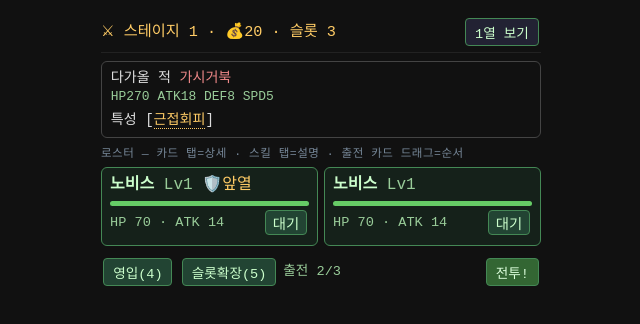
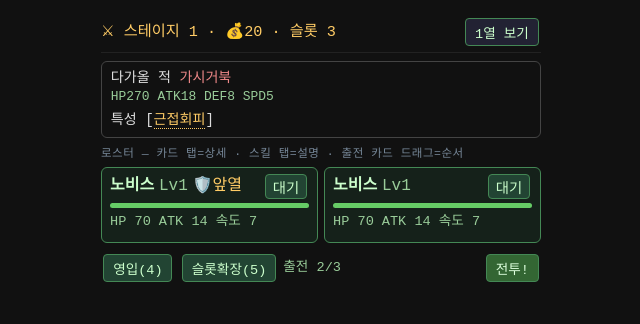
Before and after one commit to SafetyWall/WebGame, a website with bundled scripts: page index.html in a window 1280 px wide. Shown: the whole page, without its empty margins (319-959 px from the left). Built offline with nearby package versions, Linux system fonts and the light colour scheme.

Commit message:
카드 능력치: 속도 추가 + 방어 표기 줄바꿈 수정
준비화면 카드에 속도(SPD) 추가. 능력치를 토큰별 span(nowrap)+flex-wrap로 바꿔
값 중간 줄바꿈 방지(이전: 방어 "100"이 다음 줄로 떨어짐). 출전/대기 토글 버튼을
카드 상단(이름 줄 우측)으로 이동 → stats가 한 줄 전체 폭 사용, 1열 레이아웃서
"HP·ATK·방어·속도" 한 줄에 표시. 좁은 2열은 토큰 경계서 깔끔히 줄바꿈.
모달 라벨 SPD→속도 통일.

테스트 307.

Co-Authored-By: Claude Opus 4.8 (1M context) <noreply@anthropic.com>

```diff
--- a/index.html
+++ b/index.html
@@ -31,10 +31,12 @@
     .sec-label { font-size: .72em; color: #789; letter-spacing: .5px; margin: .4rem 0 .25rem; }
     .card { border: 1px solid var(--line); border-radius: 6px; background: var(--card); }
     .card.in { border-color: #485; background: #15211a; }
+    .ctop { display: flex; align-items: center; gap: .3rem; } .ctop .mini { margin-left: auto; }   /* 토글 버튼 우측 → stats는 아래 줄 전체 폭 */
     .ctop .jb { color: #cfc; font-weight: bold; } .ctop .lv { color: #9c9; } .front { color: var(--accent); }
     .hpbar { height: 5px; background: #252; border-radius: 3px; overflow: hidden; margin: .25rem 0; }
     .hpbar > i { display: block; height: 100%; background: var(--ok); }
-    .nums { color: #9c9; font-size: .85em; }
+    .nums { color: #9c9; font-size: .85em; flex: 1; display: flex; flex-wrap: wrap; gap: .05rem .5rem; }
+    .nums .stat { white-space: nowrap; }   /* 값 중간 줄바꿈 방지(방어 100이 쪼개지지 않음) */
     .numrow { display: flex; justify-content: space-between; align-items: center; gap: .4rem; margin-top: .15rem; }
     .card.in { cursor: grab; touch-action: none; user-select: none; -webkit-user-select: none; }   /* 출전 카드 = 자체 드래그(글씨 선택 대신 카드 이동) */
     .card.dragging, .prio-item.dragging { cursor: grabbing; position: relative; z-index: 50; pointer-events: none; opacity: .9; box-shadow: 0 8px 20px rgba(0,0,0,.55); }
--- a/src/ui/components/CharacterCard.js
+++ b/src/ui/components/CharacterCard.js
@@ -13,7 +13,9 @@ export function renderCard(run, i) {
   const full = run.party.length >= run.slots
 
   const front = isFront ? ` <span class="front">🛡️앞열</span>` : ''
-  const nums = `HP ${s.hp} · ATK ${s.atk}${job.def ? ` · 방어 ${job.def}` : ''}${s.heal ? ` · 힐 ${s.heal}` : ''}`
+  // 토큰별 span(nowrap) + .nums flex-wrap → 값 중간 줄바꿈 방지, 넓으면 한 줄·좁으면 토큰 경계서 줄바꿈.
+  const statTokens = [`HP ${s.hp}`, `ATK ${s.atk}`, ...(job.def ? [`방어 ${job.def}`] : []), `속도 ${job.spd}`, ...(s.heal ? [`힐 ${s.heal}`] : [])]
+  const nums = statTokens.map((t) => `<span class="stat">${t}</span>`).join('')
   const toggle = inParty
     ? `<button class="mini" data-action="toggle" data-i="${i}">대기</button>`
     : full
@@ -23,9 +25,9 @@ export function renderCard(run, i) {
 
   return `<div class="card${inParty ? ' in' : ''}${isFront ? ' front-card' : ''}" data-action="openModal" data-i="${i}"${drag}>
   <div class="card-main">
-    <div class="ctop"><span class="jb">${esc(job.name)}</span> <span class="lv">Lv${r.level}</span>${front}</div>
+    <div class="ctop"><span class="jb">${esc(job.name)}</span> <span class="lv">Lv${r.level}</span>${front}${toggle}</div>
     ${hpBar(100)}
-    <div class="numrow"><span class="nums">${nums}</span>${toggle}</div>
+    <div class="numrow"><span class="nums">${nums}</span></div>
   </div>
   <div class="skills2">${skillPills(r.job, r, i)}</div>
 </div>`
--- a/src/ui/components/CharacterModal.js
+++ b/src/ui/components/CharacterModal.js
@@ -55,7 +55,7 @@ export function renderModal(run, ui) {
   const job = JOBS[r.job]
   const s = job.levels[r.level]
   const readOnly = run.phase === 'result'   // 결과화면 = 정보뷰(강화/전직/스킬 액션 비활성)
-  const stats = [`HP ${s.hp}`, `ATK ${s.atk}`, ...(job.def ? [`방어 ${job.def}`] : []), `SPD ${job.spd}`,
+  const stats = [`HP ${s.hp}`, `ATK ${s.atk}`, ...(job.def ? [`방어 ${job.def}`] : []), `속도 ${job.spd}`,
     ...(s.heal ? [`힐 ${s.heal}`] : []), `마나 ${job.mana}`, ROLE_KO[job.role] || job.role].join(' · ')
   return `<div class="modal-overlay" data-action="closeModal">
   <div class="modal" data-stop="1">
```
Also changed, not shown: tests/view.test.js (+5 -2 lines).
